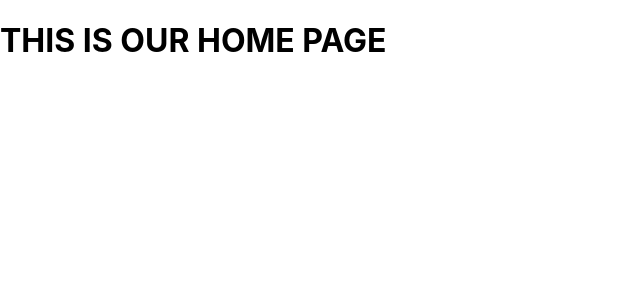
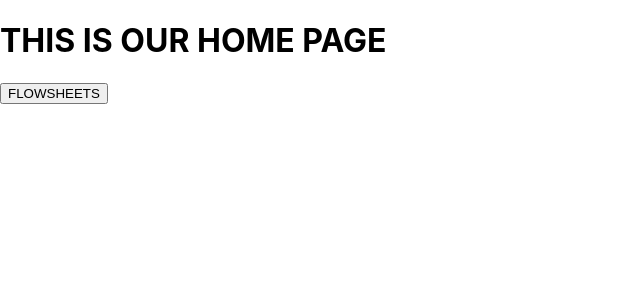
Before and after one commit to kWeech/UofCEngineeringNursingHackathon, a React (Create React App) app in the folder app/hackathon-app/: page /home in a window 1280 px wide. Shown: the top 300 px of the page, without its empty margins (0-640 px from the left). Built offline with nearby package versions, Linux system fonts and the light colour scheme.

Commit message:
pushed more updates

```diff
--- a/app/hackathon-app/src/pages/Home.js
+++ b/app/hackathon-app/src/pages/Home.js
@@ -1,3 +1,12 @@
+import { NavLink } from "react-router-dom";
+
 export default function Home() {
-    return (<div><h1>THIS IS OUR HOME PAGE</h1></div>)
+  return (
+    <div>
+      <h1>THIS IS OUR HOME PAGE</h1>
+      <NavLink to="/home">
+        <button>FLOWSHEETS</button>
+      </NavLink>
+    </div>
+  );
 }
```
Also changed, not shown: app/hackathon-app/src/pages/Login.js (+8 -5 lines).
